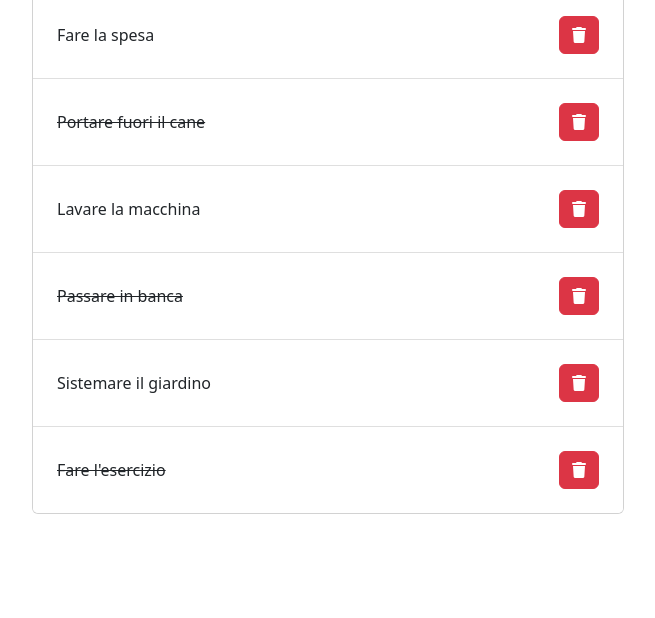
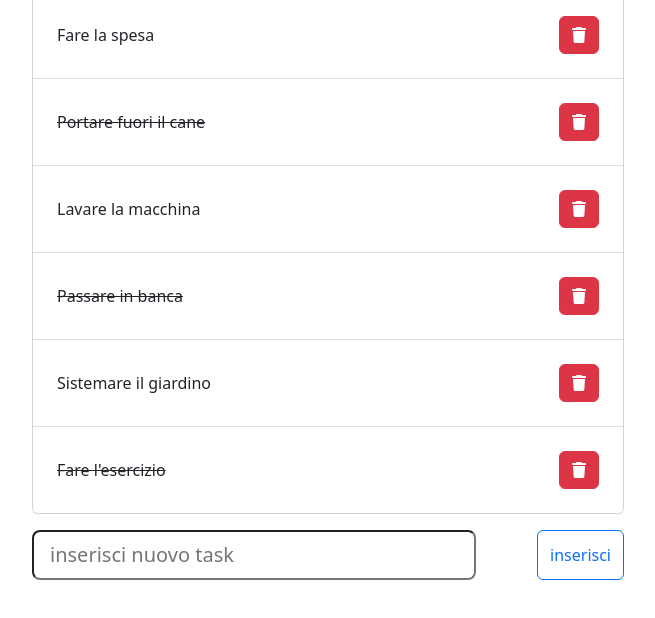
Before and after one commit to Marco9726/vue-todolist, a plain HTML site: page index.html in a window 1280 px wide. Shown: the part 130-748 px from the top of the page, without its empty margins (300-955 px from the left). Drawn offline with nearby package versions, Linux system fonts and the light colour scheme.

Commit message:
creazione input text e button per inserire nuove task

```diff
--- a/css/style.css
+++ b/css/style.css
@@ -0,0 +1,3 @@
+*{
+    box-sizing: border-box;
+}
--- a/index.html
+++ b/index.html
@@ -11,17 +11,22 @@
     </head>
     <body>
         <div id="app">
+            <!-- container  -->
             <div class="container m-auto w-50 mt-5">
                 <div class="row w-100">
                     <div class="col-12">
                         <div id="todolist-container" class="rounded-3">
+                            <!-- card -->
                             <div class="card">
+                                <!-- header card  -->
                                 <div class="card-header text-center font">
                                     <h1>
                                         COSE DA FAR<i class="fa-solid fa-list-check"></i>
                                     </h1>
                                 </div>
+                                <!-- ul  -->
                                 <ul class="list-group list-group-flush">
+                                    <!-- ul generati con v-for  -->
                                     <li v-for="(item,index) in list" class="list-group-item p-4">
                                         <div class="d-flex justify-content-between align-items-center">
                                             <div :class="(item.done === false) ? 'text-decoration-line-through': ''">
@@ -29,6 +34,7 @@
 
                                             </div>
                                             <div id="buttons">
+                                                <!-- bottone per eliminare al click il todo  -->
                                                 <button class="btn btn-square btn-danger">
                                                     <i class="fas fa-trash" @click="removeTask(index)"></i>
                                                 </button>
@@ -40,6 +46,17 @@
                         </div>
                     </div>
                 </div>
+                <!------------ prow che contiente l'input text ------->
+                <div class="row mt-3 w-100">
+                    <div class="col-12">
+                        <div class="d-flex w-100 justify-content-between">
+                            <!-- input per aggiungere le task  -->
+                            <input type="text" class="form-control-lg w-75" placeholder="inserisci nuovo task" v-model="newTask" @keyup.enter="addTask">
+                            <button class="btn btn-outline-primary" @click="addTask">inserisci</button>
+                        </div>
+                    </div>
+                </div>
+                <!---------------------->
             </div>
         </div>
 
--- a/js/main.js
+++ b/js/main.js
@@ -6,6 +6,8 @@ const {
 createApp({
     data(){
         return {
+            //nuova task inizialmente vuota, conterrà il valore dell'input text
+            newTask: '',
             list:[
                 {
                     text: 'Fare la spesa',
@@ -35,6 +37,12 @@ createApp({
         }
     },
     methods: {
+        //creo il metodo per aggiungere todo alla lista
+        addTask(){
+            //aggiungi l'elemento newTask nellay list
+            this.list.push(this.newTask);
+            this.newTask = ''
+        },
         //creo il metodo per rimuovere il todo
         removeTask(index){
             //rimuovi 1 elemento dall'array list in posizione index
```
